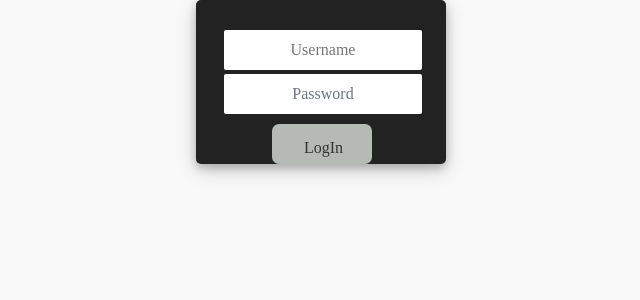
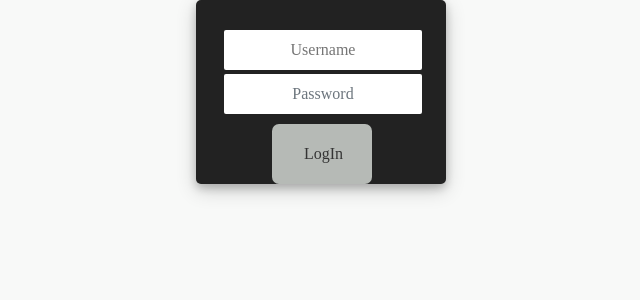
Before and after one commit to Dabaddy/Tumble-INFS3202, a PHP site: page /login.php in a window 1280 px wide. Shown: the part 81-381 px from the top of the page, without its empty margins (319-959 px from the left). Run offline with PHP 8.4, Linux system fonts and the light colour scheme; data comes from the database, SQL or seed files in the repository.

Commit message:
simple styling changes

```diff
--- a/blogCMS/css/blog.css
+++ b/blogCMS/css/blog.css
@@ -224,13 +224,10 @@ header nav li a {
     text-align: left;
     text-decoration: none;
     font-size: 30px;
-	font-family: 'Arial, sans-serif	' 'bold';
+	font-family: 'Blippo', fantasy;
 	padding-left:-700px;
 	display: inherit !important;
 	    margin-left:-110px;
-
-
-
 }
 
 .blog-header-logo:hover {
@@ -440,7 +437,7 @@ header nav li a {
 	margin-left:48px;
 	display: block;
 	width: 100px;
-	height: 40px;
+	height: 60px;
 	border: none;
 	background-color: #B6BAB6;
 	font-family: sterif;
```
